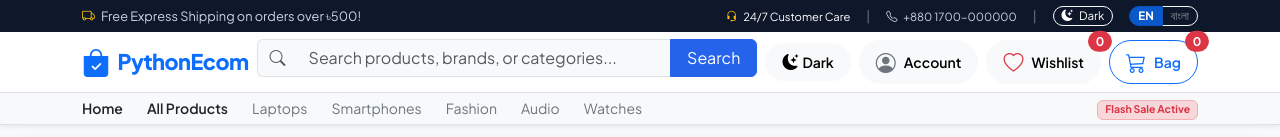
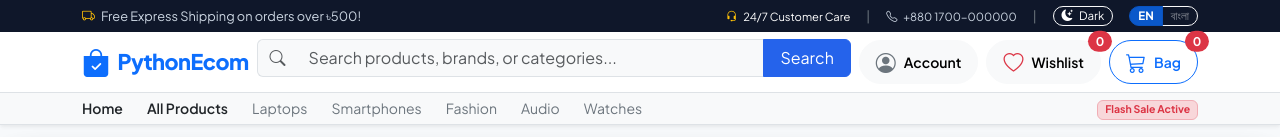
Before and after one commit to alimranedx/pythonecom, a Django app: page / in a window 1280 px wide. Shown: the top 137 px of the page. Run offline with Django 5.2, Linux system fonts and the light colour scheme; data comes from the database, SQL or seed files in the repository; data that the repository does not hold is empty.

Commit message:
refactor(ui): remove redundant dark mode toggle button from main navigation header

```diff
--- a/templates/base.html
+++ b/templates/base.html
@@ -418,14 +418,8 @@
                     </form>
                 </div>
 
-                <!-- Right Controls: Theme Toggle, User, Wishlist, Cart -->
+                <!-- Right Controls: User, Wishlist, Cart -->
                 <div class="col-auto ms-auto d-flex align-items-center gap-2 order-2 order-md-3">
-                    <!-- Theme Toggle in Header -->
-                    <button type="button" class="btn btn-light rounded-pill px-2 px-sm-3 d-flex align-items-center gap-1 theme-toggle-btn" onclick="toggleTheme()" title="Toggle Dark/Light Mode">
-                        <i class="bi bi-moon-stars-fill theme-icon fs-6"></i>
-                        <span class="d-none d-lg-inline small fw-semibold theme-text">Dark</span>
-                    </button>
-
                     <!-- User Account Dropdown (Desktop) -->
                     <div class="dropdown d-none d-sm-block">
                         <button class="btn btn-light rounded-pill px-3 d-flex align-items-center gap-2" type="button" data-bs-toggle="dropdown">
```
